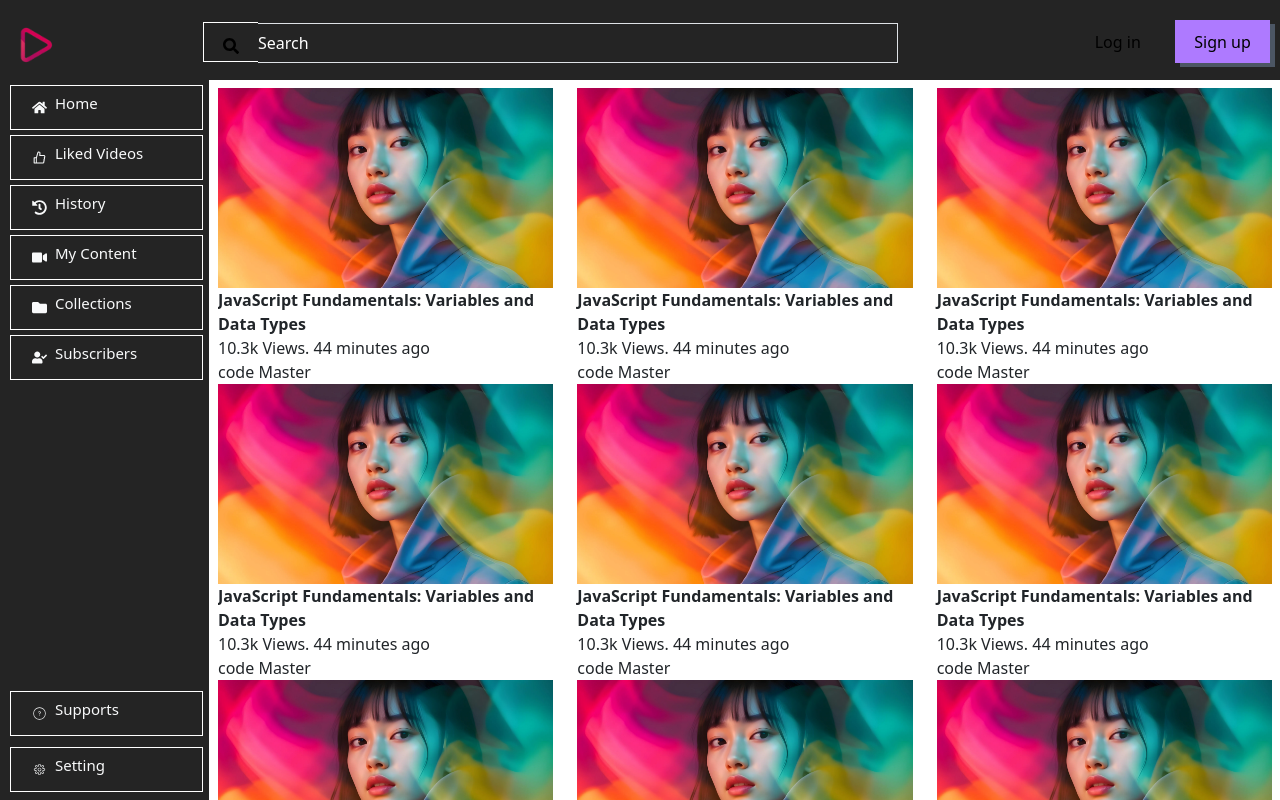
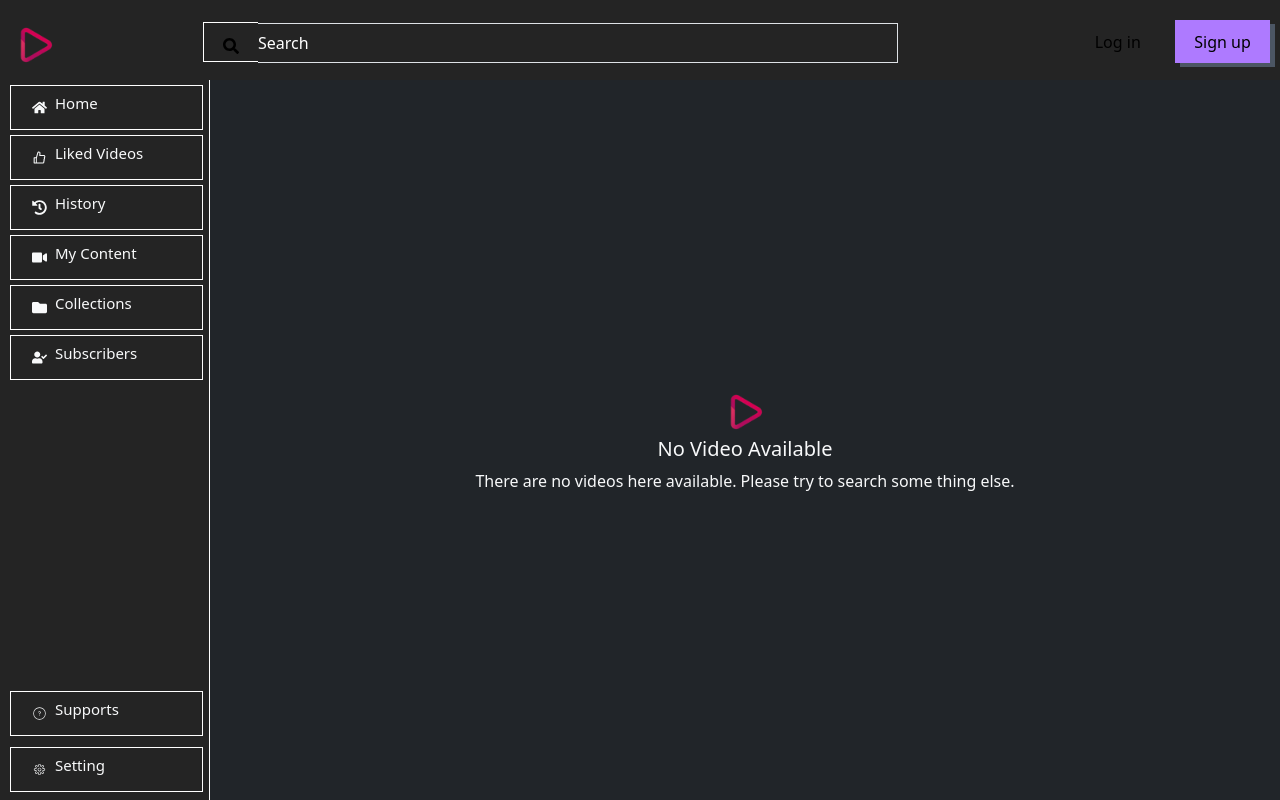
Before and after one commit to GaneshBagra/basic-frontend, a React (Vite) app: page /no-videos in a window 1280 px wide. Built offline with nearby package versions, Linux system fonts and the light colour scheme.

Commit message:
new pages add

```diff
--- a/src/App.css
+++ b/src/App.css
@@ -834,13 +834,8 @@ figure {
 
 .all-Videos-main{
     height: 100%;
-    overflow-y:auto;
+    /* overflow-y:scroll; */
 }
-/* .row {
-    height: 100px;
-    overflow:auto;
-    border: 2px solid black;
-} */
 
 .row p {
     margin: 0;
--- a/src/components/layout/layout.tsx
+++ b/src/components/layout/layout.tsx
@@ -1,68 +1,9 @@
 import Header from '../HeadSection/Header';
 import { Outlet } from 'react-router-dom';
-import logos from "./imges.webp"
 const Layout = () => (
     <>
         <Header />
         <main className="main-content" style={{ background: "white" }}>
-            <div className='all-Videos-main m-2'>
-                <div className="row">
-                    <div className="col-4">
-                        <img src={logos} alt="" />
-                        <p className='font-sizess'>JavaScript Fundamentals: Variables and Data Types</p>
-                        <p>10.3k Views. 44 minutes ago</p>
-                        <p>code Master</p>
-                    </div>
-                    <div className="col-4">
-                        <img src={logos} alt="" />
-                        <p className='font-sizess'>JavaScript Fundamentals: Variables and Data Types</p>
-                        <p>10.3k Views. 44 minutes ago</p>
-                        <p>code Master</p>
-                    </div>
-                    <div className="col-4">
-                        <img src={logos} alt="" />
-                        <p className='font-sizess'>JavaScript Fundamentals: Variables and Data Types</p>
-                        <p>10.3k Views. 44 minutes ago</p>
-                        <p>code Master</p>
-                    </div>
-                    <div className="col-4">
-                        <img src={logos} alt="" />
-                        <p className='font-sizess'>JavaScript Fundamentals: Variables and Data Types</p>
-                        <p>10.3k Views. 44 minutes ago</p>
-                        <p>code Master</p>
-                    </div>
-                    <div className="col-4">
-                        <img src={logos} alt="" />
-                        <p className='font-sizess'>JavaScript Fundamentals: Variables and Data Types</p>
-                        <p>10.3k Views. 44 minutes ago</p>
-                        <p>code Master</p>
-                    </div>
-                    <div className="col-4">
-                        <img src={logos} alt="" />
-                        <p className='font-sizess'>JavaScript Fundamentals: Variables and Data Types</p>
-                        <p>10.3k Views. 44 minutes ago</p>
-                        <p>code Master</p>
-                    </div>
-                    <div className="col-4">
-                        <img src={logos} alt="" />
-                        <p className='font-sizess'>JavaScript Fundamentals: Variables and Data Types</p>
-                        <p>10.3k Views. 44 minutes ago</p>
-                        <p>code Master</p>
-                    </div>
-                    <div className="col-4">
-                        <img src={logos} alt="" />
-                        <p className='font-sizess'>JavaScript Fundamentals: Variables and Data Types</p>
-                        <p>10.3k Views. 44 minutes ago</p>
-                        <p>code Master</p>
-                    </div>
-                    <div className="col-4">
-                        <img src={logos} alt="" />
-                        <p className='font-sizess'>JavaScript Fundamentals: Variables and Data Types</p>
-                        <p>10.3k Views. 44 minutes ago</p>
-                        <p>code Master</p>
-                    </div>
-                </div>
-            </div>
             <Outlet />
         </main>
     </>
--- a/src/main.tsx
+++ b/src/main.tsx
@@ -9,6 +9,9 @@ import Terms from "./pages/Terms";
 import { BrowserRouter, Route, Routes } from "react-router-dom";
 import Layout from "./components/layout/layout.tsx";
 import PrivacyPageLayout from "./components/layout/privacyPageLayout.tsx";
+import Home from "./pages/Videos/home.tsx";
+import Novideos from "./pages/Videos/NoVideos.tsx"
+
 
 createRoot(document.getElementById("root")!).render(
   <StrictMode>
@@ -28,11 +31,11 @@ createRoot(document.getElementById("root")!).render(
         <Route element={<Layout />}>
           <Route
             path="/no-videos"
-            element={<div className="main-contents">Home Page</div>}
+            element={<Novideos />}
           />
           <Route
             path="/home"
-            element={<div className="main-contents">all videos</div>}
+            element={<Home />}
           />
           <Route
             path="/liked-videos"
--- /dev/null
+++ b/src/pages/Videos/Home.tsx
@@ -0,0 +1,65 @@
+import logos from "../../components/layout/imges.webp"
+
+const Home = () => {
+    return (
+        < div className = 'all-Videos-main m-2' >
+        <div className="row">
+            <div className="col-4">
+                <img src={logos} alt="" />
+                <p className='font-sizess'>JavaScript Fundamentals: Variables and Data Types</p>
+                <p>10.3k Views. 44 minutes ago</p>
+                <p>code Master</p>
+            </div>
+            <div className="col-4">
+                <img src={logos} alt="" />
+                <p className='font-sizess'>JavaScript Fundamentals: Variables and Data Types</p>
+                <p>10.3k Views. 44 minutes ago</p>
+                <p>code Master</p>
+            </div>
+            <div className="col-4">
+                <img src={logos} alt="" />
+                <p className='font-sizess'>JavaScript Fundamentals: Variables and Data Types</p>
+                <p>10.3k Views. 44 minutes ago</p>
+                <p>code Master</p>
+            </div>
+            <div className="col-4">
+                <img src={logos} alt="" />
+                <p className='font-sizess'>JavaScript Fundamentals: Variables and Data Types</p>
+                <p>10.3k Views. 44 minutes ago</p>
+                <p>code Master</p>
+            </div>
+            <div className="col-4">
+                <img src={logos} alt="" />
+                <p className='font-sizess'>JavaScript Fundamentals: Variables and Data Types</p>
+                <p>10.3k Views. 44 minutes ago</p>
+                <p>code Master</p>
+            </div>
+            <div className="col-4">
+                <img src={logos} alt="" />
+                <p className='font-sizess'>JavaScript Fundamentals: Variables and Data Types</p>
+                <p>10.3k Views. 44 minutes ago</p>
+                <p>code Master</p>
+            </div>
+            <div className="col-4">
+                <img src={logos} alt="" />
+                <p className='font-sizess'>JavaScript Fundamentals: Variables and Data Types</p>
+                <p>10.3k Views. 44 minutes ago</p>
+                <p>code Master</p>
+            </div>
+            <div className="col-4">
+                <img src={logos} alt="" />
+                <p className='font-sizess'>JavaScript Fundamentals: Variables and Data Types</p>
+                <p>10.3k Views. 44 minutes ago</p>
+                <p>code Master</p>
+            </div>
+            <div className="col-4">
+                <img src={logos} alt="" />
+                <p className='font-sizess'>JavaScript Fundamentals: Variables and Data Types</p>
+                <p>10.3k Views. 44 minutes ago</p>
+                <p>code Master</p>
+            </div>
+        </div>
+            </div >
+    )
+}
+export default Home
--- /dev/null
+++ b/src/pages/Videos/NoVideos.tsx
@@ -0,0 +1,22 @@
+import logos from "../../components/HeadSection/logo.png"
+
+const NoVideos = () => {
+    return (
+        <div className="bg-dark w-100 h-100">
+            <div className="d-flex text-center justify-content-center align-items-center text-light h-100">
+                <div className="row align items-center">
+                    <div className="col-12">
+                        <img className="position-relative" src={logos} alt="" />
+                    </div>
+                    <div className="col-12">
+                        <h5>No Video Available</h5>
+                    </div>
+                    <div className="col-12">
+                        <p>There are no videos here  available. Please try to search some thing else.</p>
+                    </div>
+                </div>
+            </div>
+        </div>
+    )
+}
+export default NoVideos
```
Also changed, not shown: src/pages/Videos/VideoDetails.tsx (added, +7 -0 lines).
